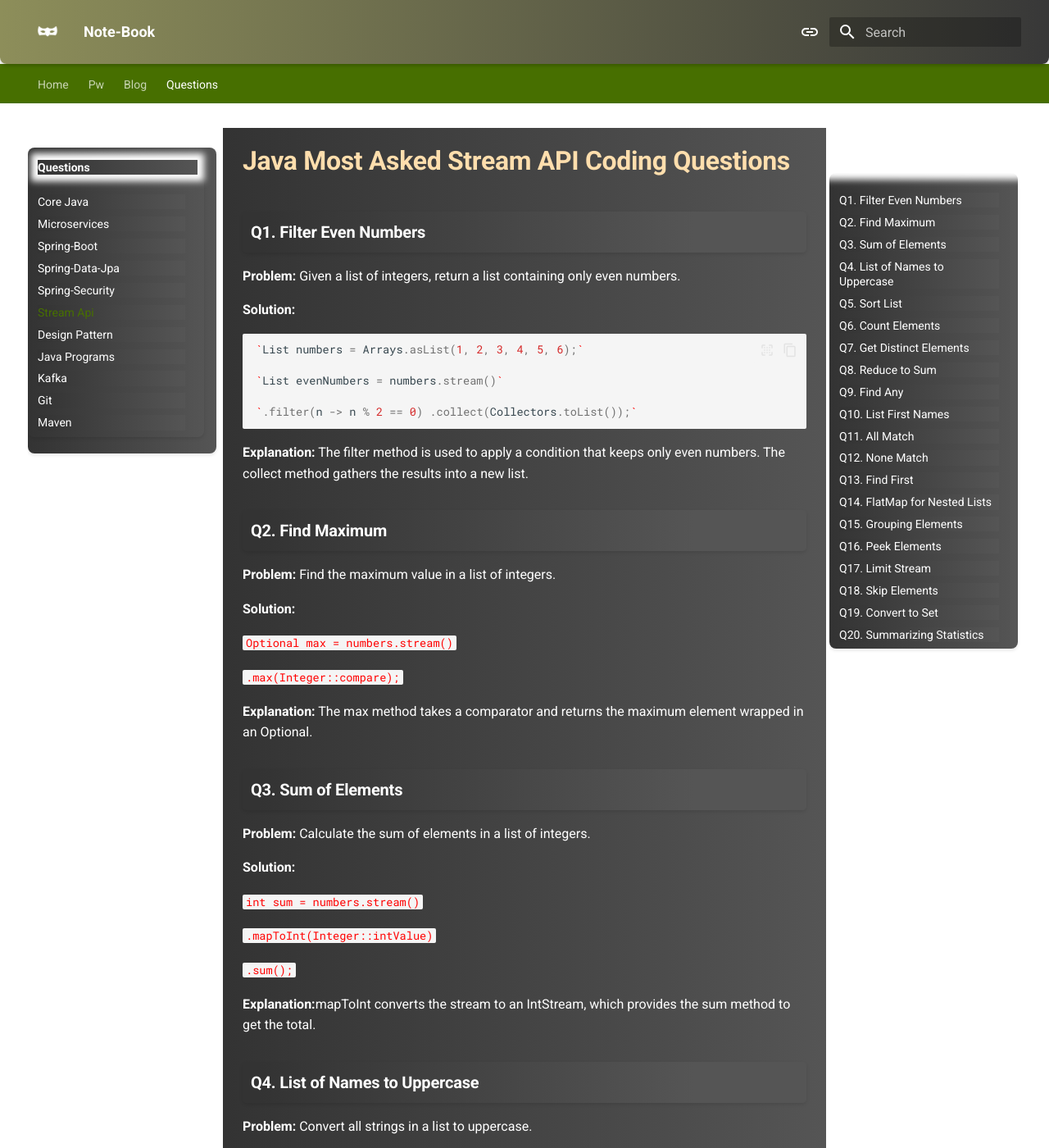
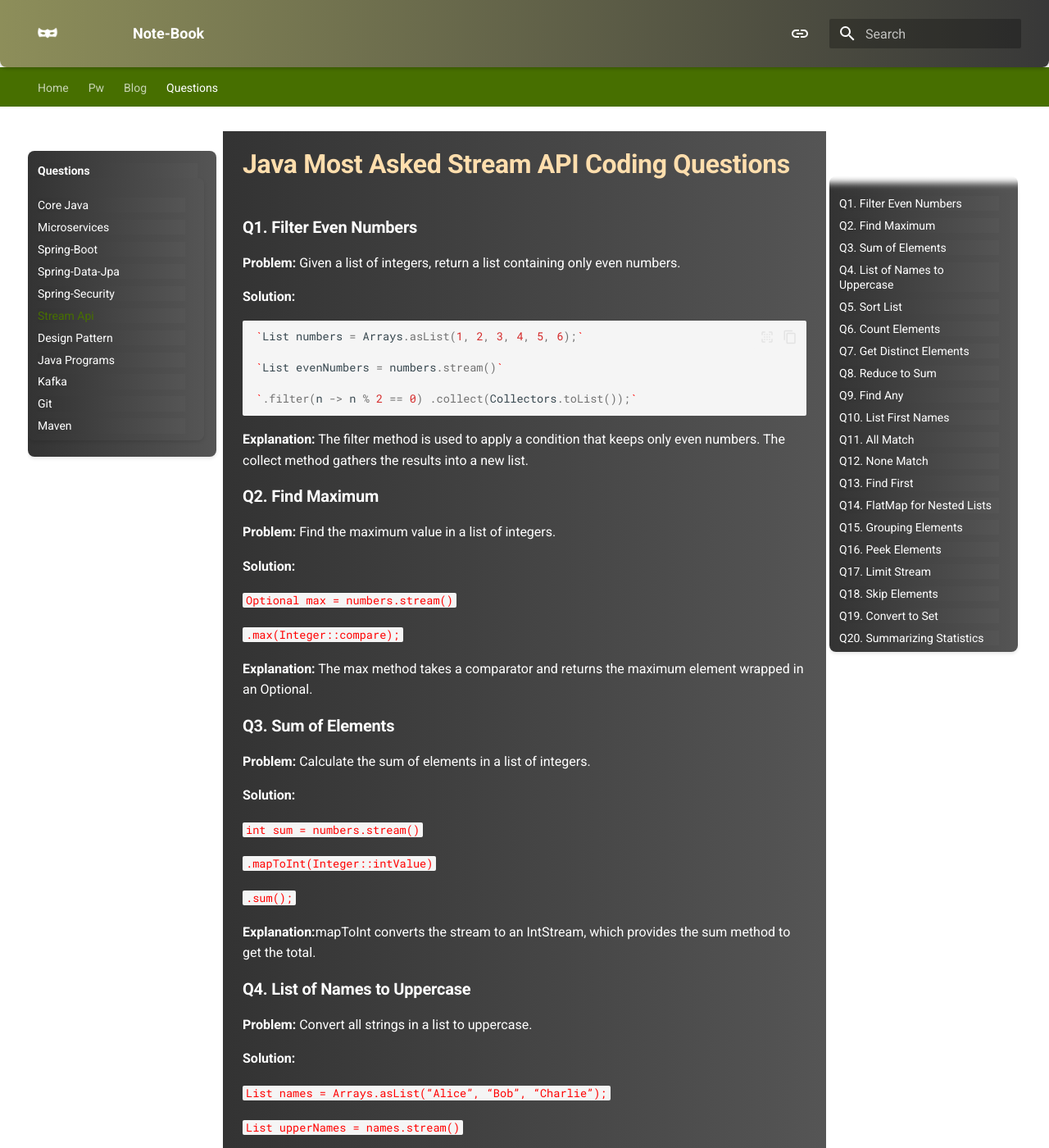
Before and after one commit to hi-pratap/notionhub, an MkDocs documentation site: the page built from docs/Questions-list/StreamApi.md, in a window 1280 px wide and 1400 px high. Shown: the whole window at 82% size. Built offline with MkDocs 1.6.1 and Material for MkDocs 9.7.7, drawn with Linux system fonts in a browser that asks for light colours; some of the changed text lies outside the part shown.

Commit message:
Css addded

```diff
--- a/docs/stylesheets/extra.css
+++ b/docs/stylesheets/extra.css
@@ -45,7 +45,11 @@
     padding: 15px; /* Adjust padding as needed */
     border-radius: 8px; /* Rounded corners */
 }
+#pre{
+   background: #444;
+  background: linear-gradient(to right, #333 0%, #555 100%);
 
+}
 .md-content{
   background: #444;
   background: linear-gradient(to right, #333 0%, #555 100%);
@@ -109,11 +113,23 @@
   margin: 1.6em 0 .8em;
   font-weight: bolder;
   border-radius: 5px;
-  background: #686767;
-  background: linear-gradient(to right, #333 3%, #555 80%);
+  /* background: #686767; */
+  background: linear-gradient(to right, #333 3%, #555 97%);
   padding: 10px;
   box-shadow: 0 2px 4px rgba(0, 0, 0, 0.1);
   color: white;
+  display: contents; /* Ensures the heading doesn't stretch full width */
+
+}
+@media screen and (min-width: 76.25em) {
+  .md-nav--lifted>.md-nav__list>.md-nav__item--active>.md-nav__link {
+      background: var(--md-default-bg-color);
+      box-shadow: none;
+      margin-top: 0;
+      position: sticky;
+      top: 0;
+      z-index: 1;
+  }
 }
 .md-nav__link{
   background: #444;
@@ -157,3 +173,70 @@
   --md-footer-fg-color--light: hsla(0, 0%, 100%, 0.7);
   --md-footer-fg-color--lighter: hsla(0, 0%, 100%, 0.3); */
 }
+/* Keyframes for flip animation */
+@keyframes flipAnimation {
+  0% { transform: perspective(400px) rotateY(0); }
+  50% { transform: perspective(400px) rotateY(180deg); }
+  100% { transform: perspective(400px) rotateY(0); }
+}
+
+/* Apply animation to button */
+.md-header__button {
+  animation: flipAnimation 0.6s ease-in-out forwards;
+}
+
+/* Apply animation to logo */
+.md-logo {
+  animation: flipAnimation 0.6s ease-in-out forwards;
+}
+
+/* Optional: Adjust button and logo styles */
+.md-header__button {
+
+  color: white;
+  padding: 10px 20px;
+  border: none;
+  border-radius: 5px;
+  cursor: pointer;
+  transition: background-color 0.3s ease;
+}
+
+.md-header__button:hover {
+
+}
+
+.md-logo {
+  width: 100px; /* Adjust logo size as needed */
+  height: auto;
+  display: block;
+  margin: 0 auto; /* Center logo horizontally */
+}
+/* Keyframes for bounce animation */
+@keyframes bounceAnimation {
+  0%, 20%, 50%, 80%, 100% {
+      transform: translateY(0);
+  }
+  40% {
+      transform: translateY(-10px);
+  }
+  60% {
+      transform: translateY(-5px);
+  }
+}
+
+/* Apply animation to footer link */
+.md-footer__link.md-footer__link--prev {
+  display: inline-block; /* Ensures link behaves like a block element for animation */
+  animation: bounceAnimation 0.8s ease-in-out;
+}
+
+/* Optional: Adjust link styles */
+.md-footer__link {
+  color: #3498db; /* Adjust link color */
+  text-decoration: none;
+  transition: color 0.3s ease;
+}
+
+.md-footer__link:hover {
+  color: #2980b9; /* Adjust hover color */
+}
```
